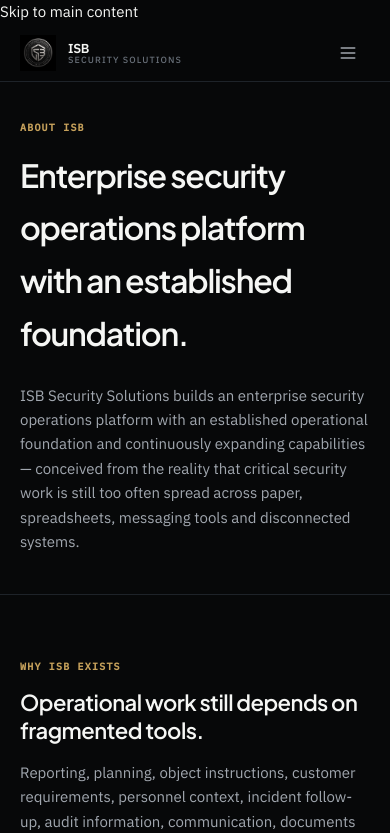
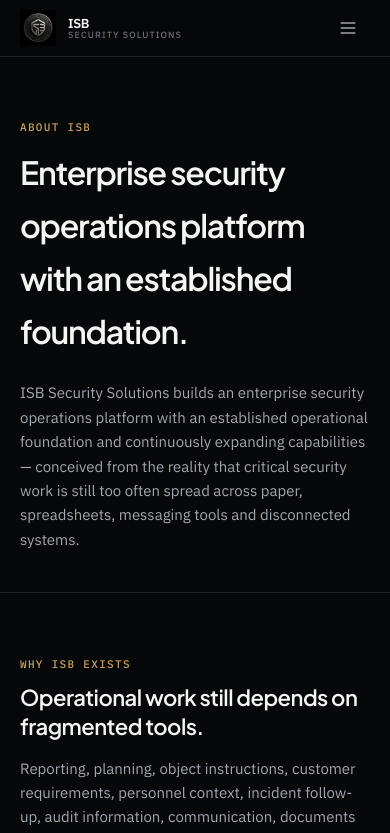
Before and after one commit to ISBFounder/ISB-Security-Website, a Next.js app: page /about in a window 390 px wide. Shown: the top 833 px of the page. Built offline with nearby package versions, Linux system fonts and the light colour scheme.

Commit message:
Restore full globals.css + prevent residual mobile horizontal overflow

```diff
--- a/src/app/globals.css
+++ b/src/app/globals.css
@@ -113,12 +113,59 @@
     @apply text-caption text-ink-muted;
   }
 
+  /* Technical / system labels — mono, uppercase, restrained gold */
   .label {
-    @apply font-mono text-[10px] font-semibold uppercase tracking-wider text-gold;
+    @apply font-mono text-label font-medium uppercase text-gold;
   }
 
-  /* ——— Dividers ——— */
+  .label-muted {
+    @apply font-mono text-label font-medium uppercase text-ink-muted;
+  }
+
+  /* ——— Surfaces ——— */
   .divider {
     @apply border-t border-border-subtle;
   }
+
+  .panel {
+    @apply border border-border bg-surface shadow-panel;
+  }
+
+  .panel-elevated {
+    @apply border border-border bg-surface-elevated shadow-elevated;
+  }
+
+  .panel-flat {
+    @apply border border-border-subtle bg-surface;
+  }
+
+  /* ——— A11y ——— */
+  .skip-link {
+    @apply sr-only focus:not-sr-only focus:absolute focus:left-4 focus:top-4 focus:z-[100] focus:bg-gold focus:px-4 focus:py-2 focus:font-sans focus:text-sm focus:font-medium focus:text-bg focus:outline-none;
+  }
 }
+
+@media (prefers-reduced-motion: reduce) {
+  *,
+  *::before,
+  *::after {
+    animation-duration: 0.01ms !important;
+    animation-iteration-count: 1 !important;
+    transition-duration: 0.01ms !important;
+  }
+}
+
+/* Restrained scrollbars */
+::-webkit-scrollbar {
+  width: 6px;
+  height: 6px;
+}
+::-webkit-scrollbar-track {
+  background: #070809;
+}
+::-webkit-scrollbar-thumb {
+  background: #2a3037;
+}
+::-webkit-scrollbar-thumb:hover {
+  background: #3a424c;
+}
```
